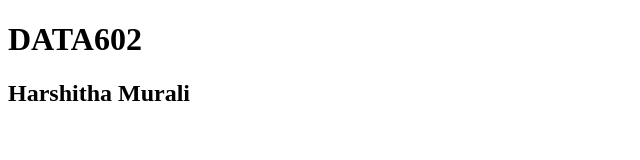
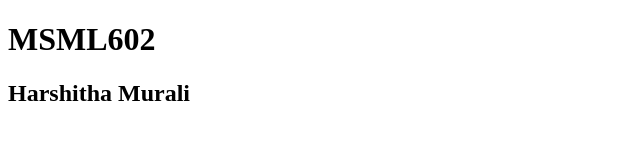
Before and after one commit to harshitham23/harshitham23.github.io, a plain HTML site: page index.html in a window 1280 px wide. Shown: the whole page, without its empty margins (0-640 px from the left). Drawn offline with Linux system fonts and the light colour scheme.

Commit message:
header change

```diff
--- a/index.html
+++ b/index.html
@@ -6,7 +6,7 @@
     <meta name="viewport" content="width=device-width, initial-scale=1.0">
 </head>
 <body>
-    <h1>DATA602</h1>
+    <h1>MSML602</h1>
     <h2>Harshitha Murali</h2>
 </body>
 </html>
```
